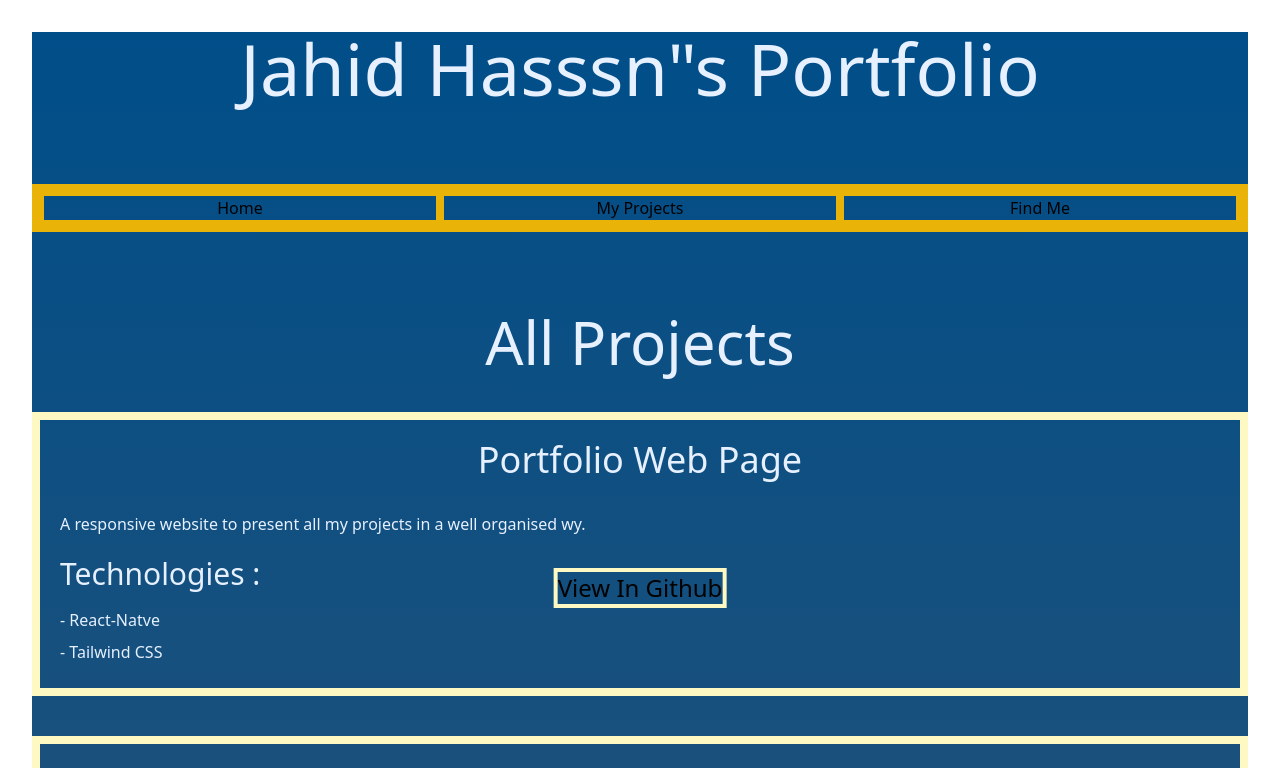
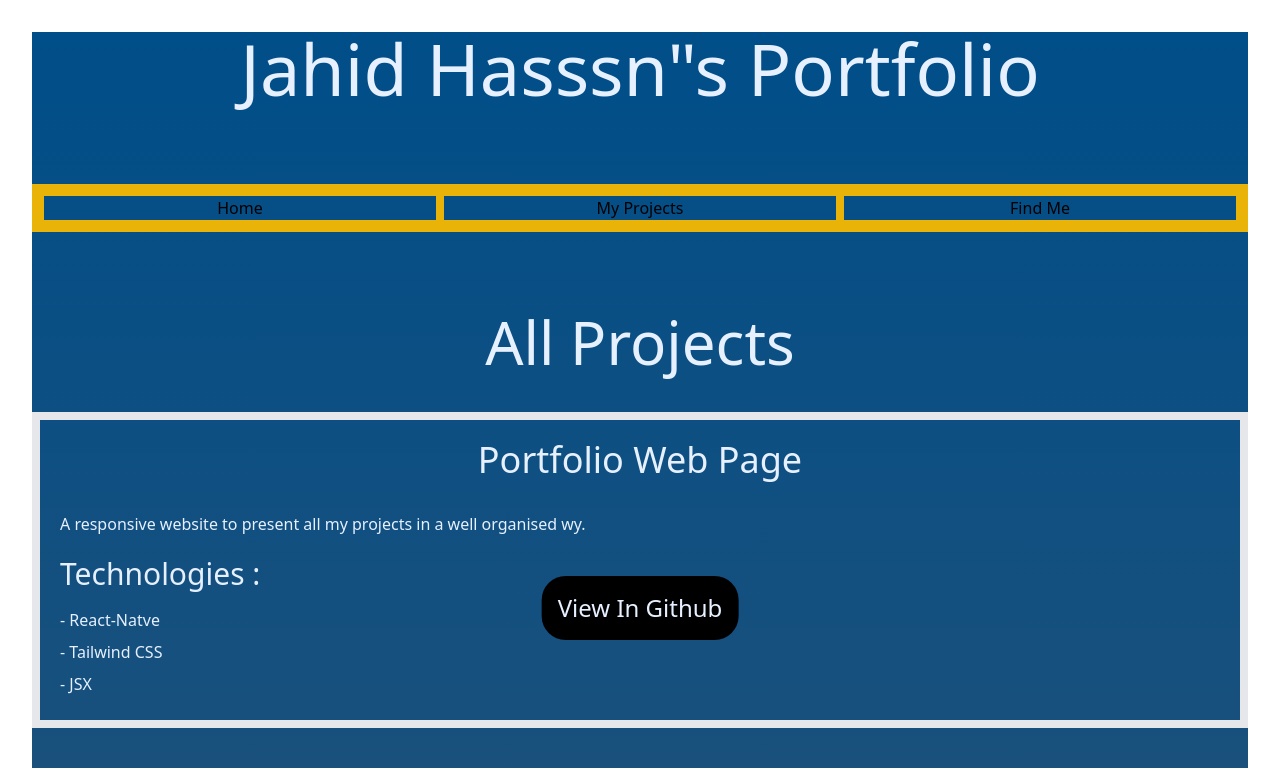
Before and after one commit to MJahidH/my-portfolio, a React (Vite) app in the folder my-portfolio/: page /projects in a window 1280 px wide. Shown: the top 768 px of the page. Built offline with nearby package versions, Linux system fonts and the light colour scheme.

Commit message:
hover effect added to the github project buton

```diff
--- a/my-portfolio/src/components/ProjectCard.jsx
+++ b/my-portfolio/src/components/ProjectCard.jsx
@@ -6,7 +6,7 @@ const ProjectCard = ({ project }) => {
   };
 
   return (
-    <div className="border-yellow-100
+    <div className="border-gray-200
     border-8
     mb-10
     py-5
--- a/my-portfolio/src/index.css
+++ b/my-portfolio/src/index.css
@@ -28,8 +28,15 @@ pb-10;
 
 .githubButton {
   @apply text-2xl
-  border-yellow-100
-  border-4
+  text-secondary
+  rounded-3xl
+  p-4
 absolute bottom-20 left-1/2 -translate-x-1/2
-    ;
+transition
+ease-in-out
+ bg-black
+  hover:-translate-y-1
+  hover:scale-110
+  hover:border-secondary
+  hover:border-4;
 }
--- a/my-portfolio/src/projects-data.json
+++ b/my-portfolio/src/projects-data.json
@@ -2,7 +2,7 @@
   {
     "title": "Portfolio Web Page ",
     "description": "A responsive website to present all my projects in  a well organised wy.",
-    "technologies": ["React-Natve", "Tailwind CSS"],
+    "technologies": ["React-Natve", "Tailwind CSS", "JSX"],
     "id": "5",
     "link": "https://github.com/MJahidH/my-portfolio"
   },
```
